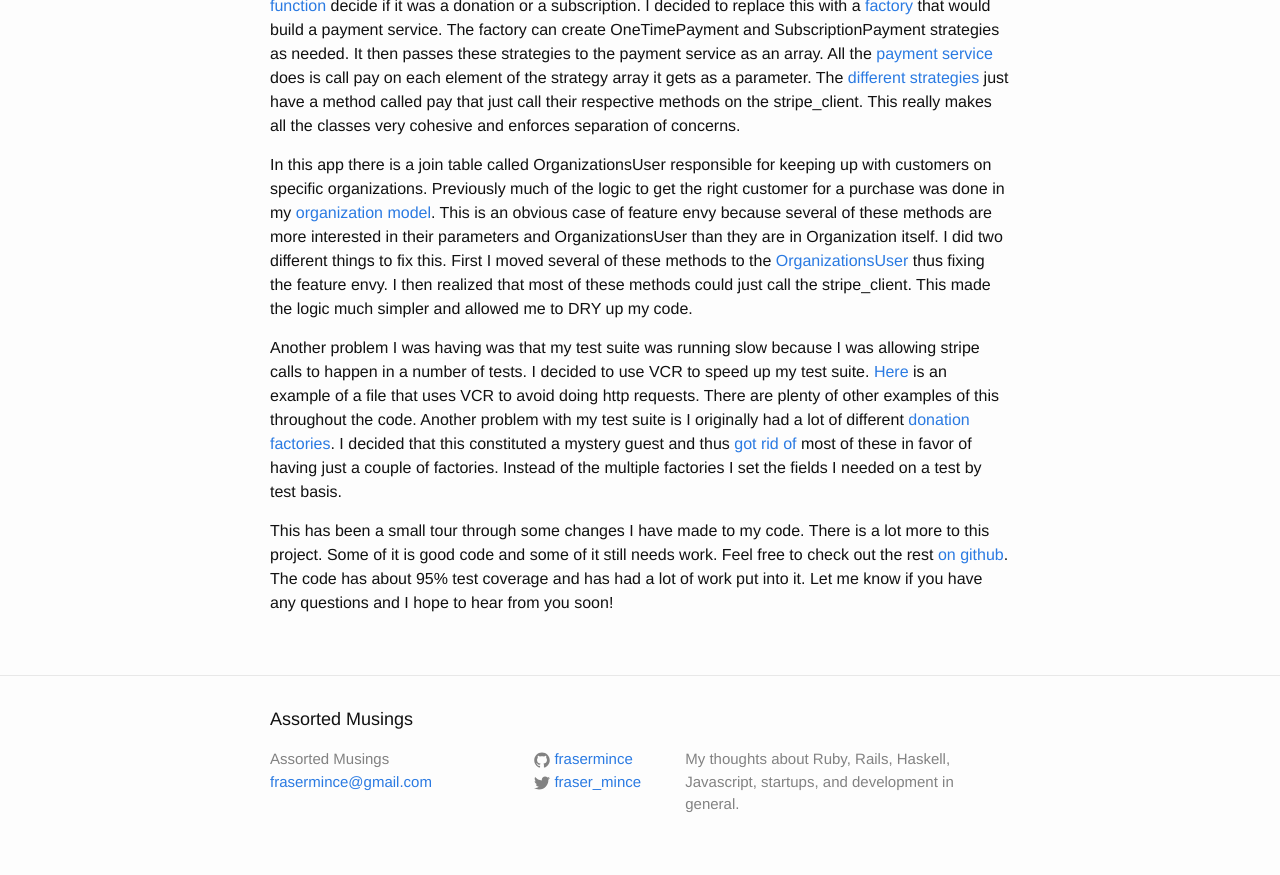
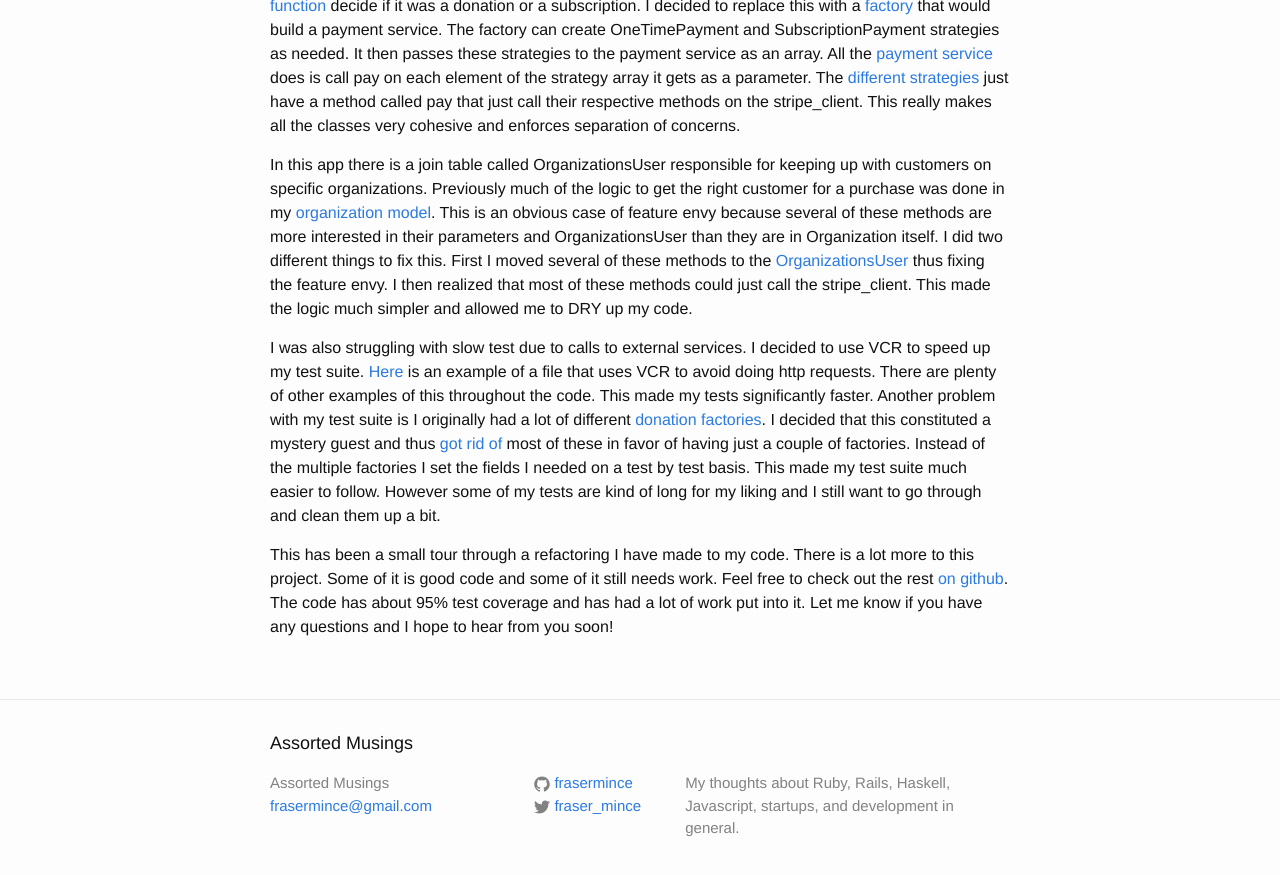
Before and after one commit to frasermince/frasermince.github.io, a Jekyll site: the page built from _posts/2015-07-11-code-sample.markdown, in a window 1280 px wide and 900 px high, scrolled down 1073 px. Shown: the top 875 px of the window. Built offline with Jekyll 4.4.1, drawn with Linux system fonts in a browser that asks for light colours.

Commit message:
Fix testing paragraph.

```diff
--- a/_posts/2015-07-11-code-sample.markdown
+++ b/_posts/2015-07-11-code-sample.markdown
@@ -18,9 +18,9 @@ This policy is just one piece to determining if a charge should be made. Wheneve
 
 In this app there is a join table called OrganizationsUser responsible for keeping up with customers on specific organizations. Previously much of the logic to get the right customer for a purchase was done in my [organization model][organization_model]. This is an obvious case of feature envy because several of these methods are more interested in their parameters and OrganizationsUser than they are in Organization itself. I did two different things to fix this. First I moved several of these methods to the [OrganizationsUser][OrganizationsUser] thus fixing the feature envy. I then realized that most of these methods could just call the stripe_client. This made the logic much simpler and allowed me to DRY up my code.
 
-Another problem I was having was that my test suite was running slow because I was allowing stripe calls to happen in a number of tests. I decided to use VCR to speed up my test suite. [Here][stripe_client_spec] is an example of a file that uses VCR to avoid doing http requests. There are plenty of other examples of this throughout the code. Another problem with my test suite is I originally had a lot of different [donation factories][donation_factories_old]. I decided that this constituted a mystery guest and thus [got rid of][donation_factories_new] most of these in favor of having just a couple of factories. Instead of the multiple factories I set the fields I needed on a test by test basis.
+I was also struggling with slow test due to calls to external services. I decided to use VCR to speed up my test suite. [Here][stripe_client_spec] is an example of a file that uses VCR to avoid doing http requests. There are plenty of other examples of this throughout the code. This made my tests significantly faster. Another problem with my test suite is I originally had a lot of different [donation factories][donation_factories_old]. I decided that this constituted a mystery guest and thus [got rid of][donation_factories_new] most of these in favor of having just a couple of factories. Instead of the multiple factories I set the fields I needed on a test by test basis. This made my test suite much easier to follow. However some of my tests are kind of long for my liking and I still want to go through and clean them up a bit.
 
-This has been a small tour through some changes I have made to my code. There is a lot more to this project. Some of it is good code and some of it still needs work. Feel free to check out the rest [on github][develop]. The code has about 95% test coverage and has had a lot of work put into it. Let me know if you have any questions and I hope to hear from you soon!
+This has been a small tour through a refactoring I have made to my code. There is a lot more to this project. Some of it is good code and some of it still needs work. Feel free to check out the rest [on github][develop]. The code has about 95% test coverage and has had a lot of work put into it. Let me know if you have any questions and I hope to hear from you soon!
 
 [pledgeable]: https://github.com/frasermince/MultiplyMeApi/blob/b4b37adf627f6ef42769010161fc812c05095522/app/models/concerns/pledgeable.rb
 [after]: https://github.com/frasermince/MultiplyMeApi/blob/b4b37adf627f6ef42769010161fc812c05095522/app/models/concerns/pledgeable.rb#L4
```
